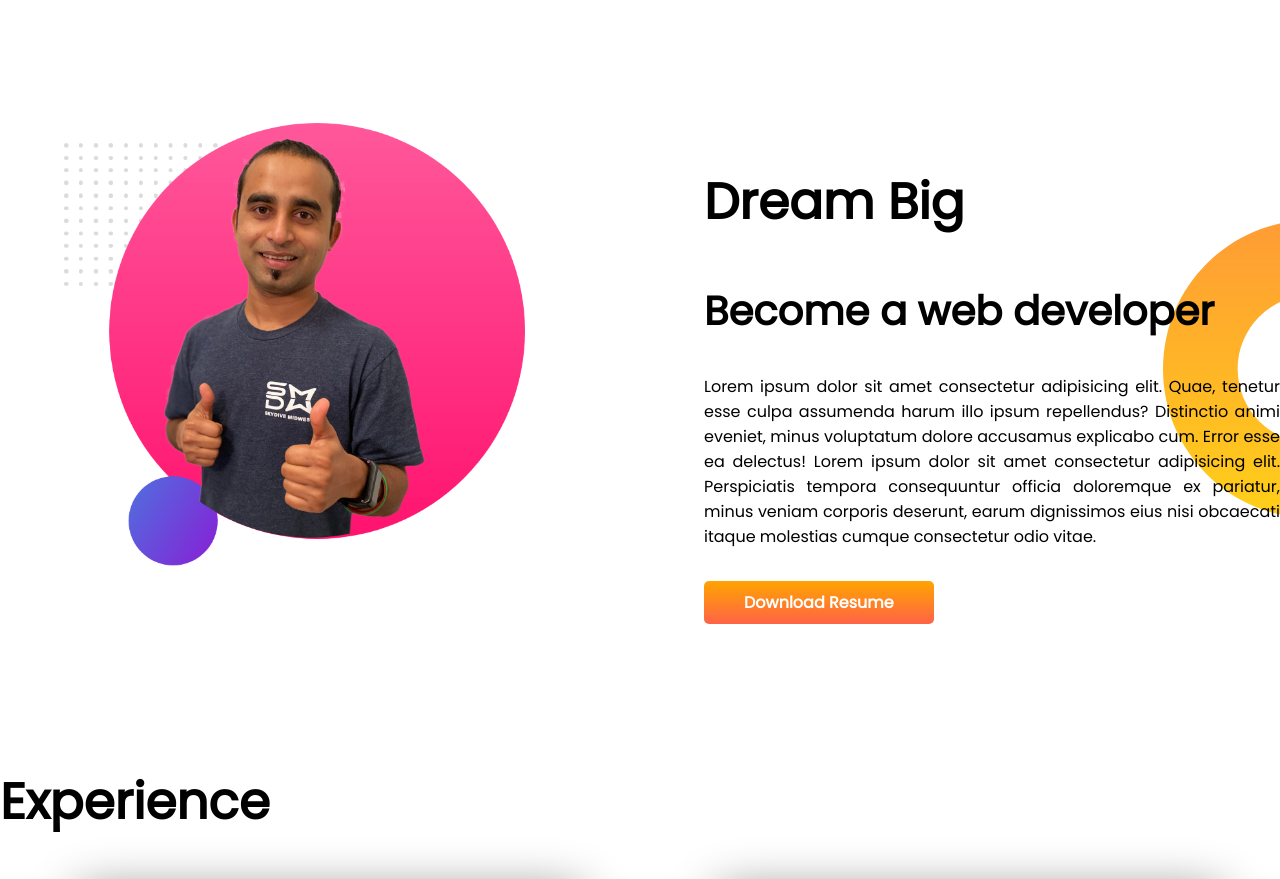
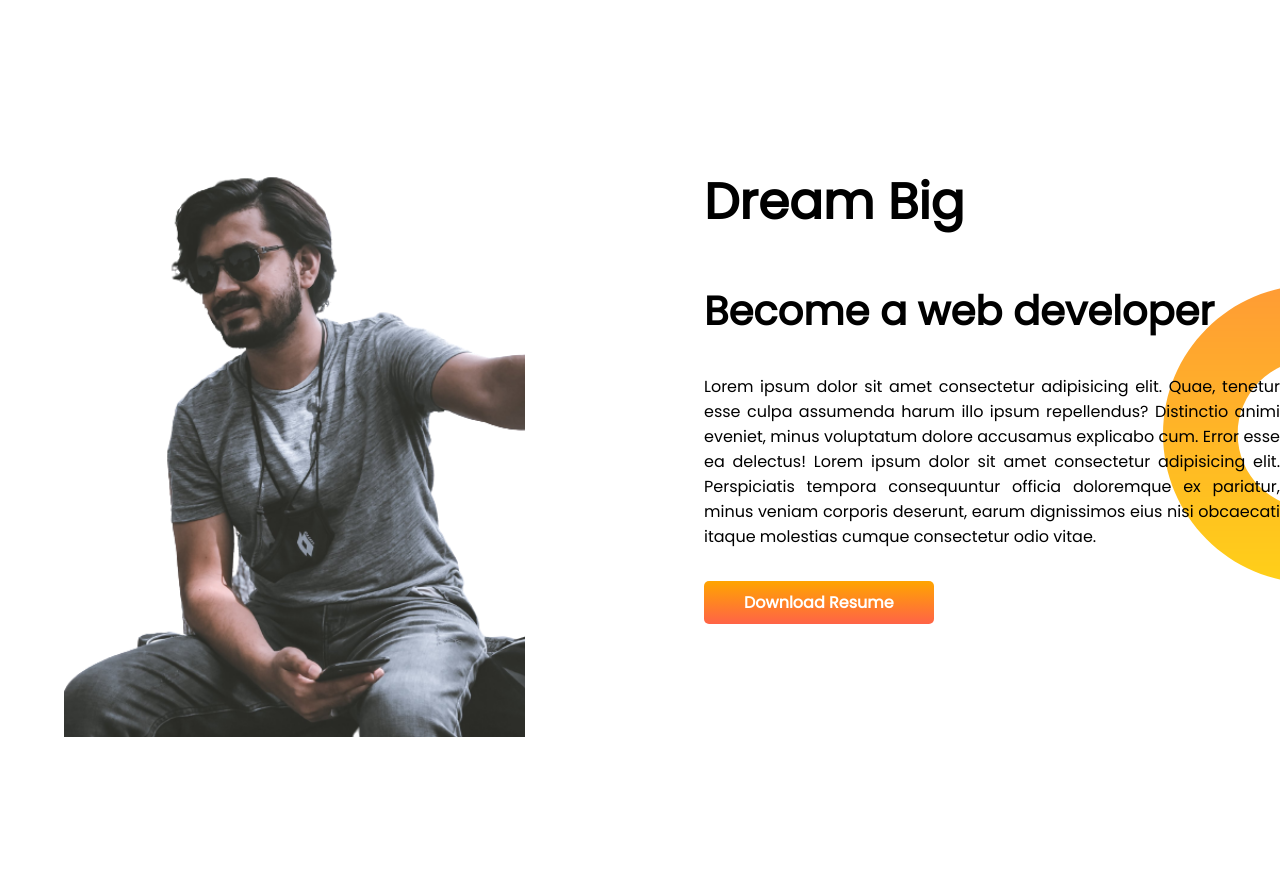
Before and after one commit to koushiksarkerDIU/Developer-Portfolio, a plain HTML site: page index.html in a window 1280 px wide. Shown: the part 540-1419 px from the top of the page. Drawn offline with Linux system fonts and the light colour scheme.

Commit message:
final side  added

```diff
--- a/index.html
+++ b/index.html
@@ -30,7 +30,7 @@
 
     <section class="dream-big flexiable-container">
         <div class="half-width">
-            <img src="images/jhankar2.png" alt="">
+            <img src="images/koushik1-bg.png" alt="">
         </div>
         <div class="half-width">
             <h1>Dream Big</h1>
```
Also changed, not shown: images/koushik.jpeg (added), images/koushik1-bg.png (added), images/koushik1.jpg (added).
